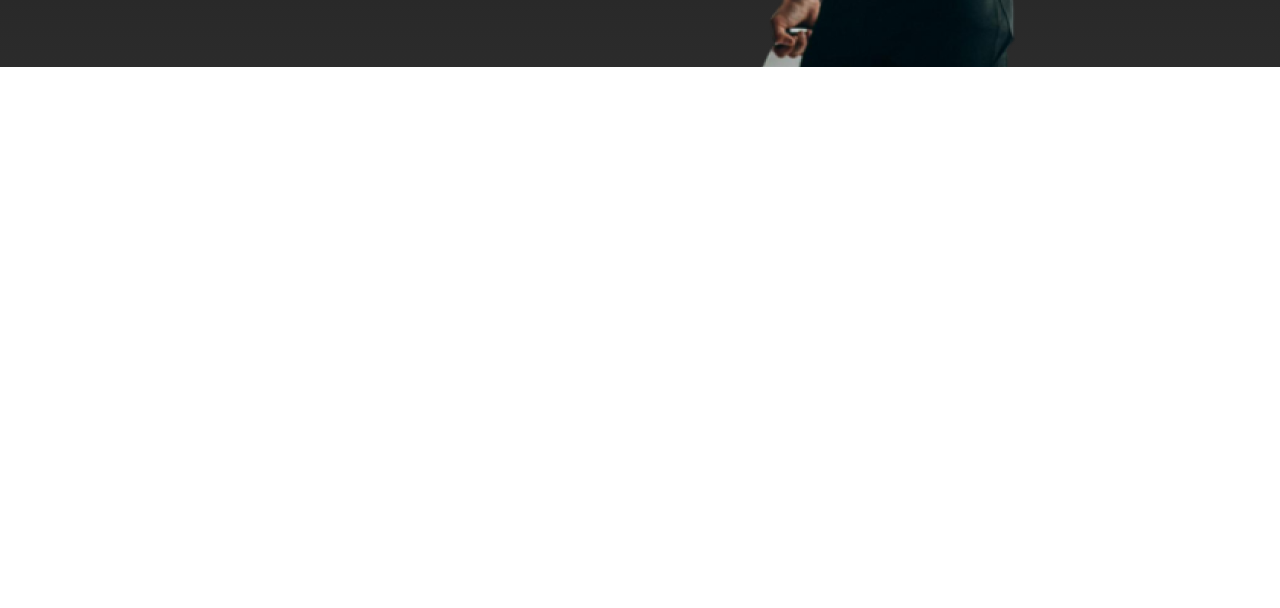
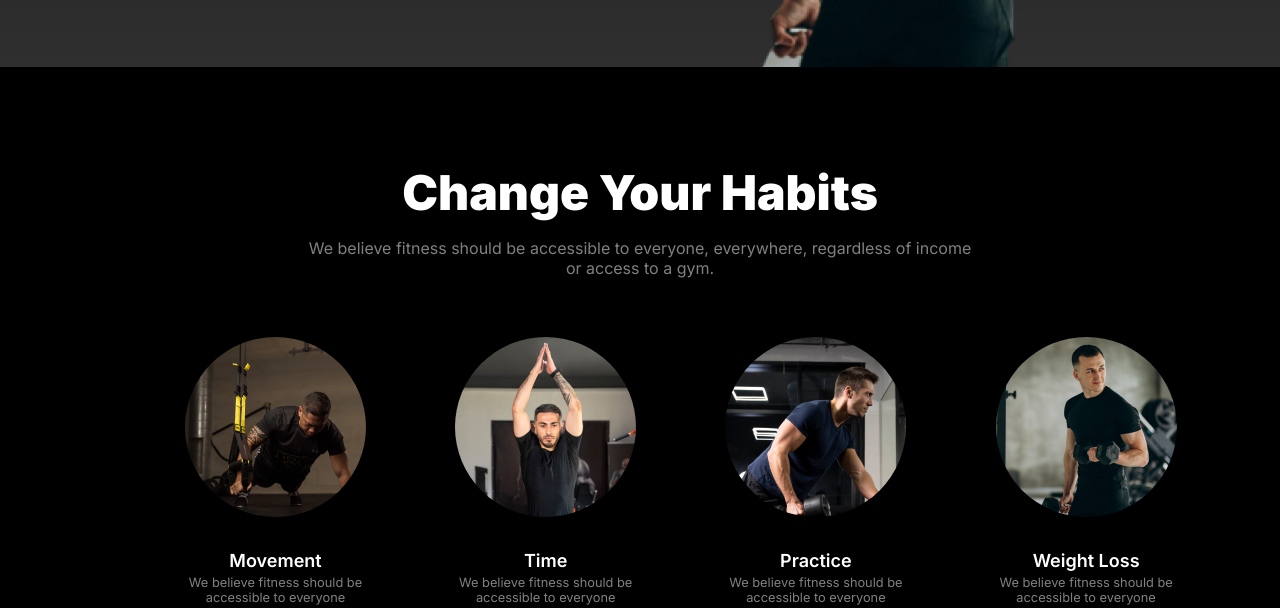
Before and after one commit to mehsam1999/my-second-assignment, a plain HTML site: page index.html in a window 1280 px wide. Shown: the part 669-1277 px from the top of the page. Before the commit the page ends 896 px from the top, so only its background shows below. Drawn offline with Linux system fonts and the light colour scheme.

Commit message:
added change your habits section

```diff
--- a/index.html
+++ b/index.html
@@ -49,7 +49,42 @@
         </section>
     </header>
     <main>
-
+        <section class="habit-section">
+            <div class="habit-text">
+                <h3>Change Your Habits</h3>
+                <p>We believe fitness should be accessible to everyone, everywhere, regardless of income or access to a gym.</p>
+            </div>
+            <div class="habit-card-container">
+                <div class="habit-card">
+                    <div>
+                        <img src="images/image 3.png" alt="">
+                        <h3>Movement</h3>
+                        <p>We believe fitness should be accessible to everyone</p>
+                    </div>
+                </div>
+                <div class="habit-card">
+                    <div>
+                        <img src="images/image 2.png" alt="">
+                        <h3>Time</h3>
+                        <p>We believe fitness should be accessible to everyone</p>
+                    </div>
+                </div>
+                <div class="habit-card">
+                    <div>
+                        <img src="images/image 4.png" alt="">
+                        <h3>Practice</h3>
+                        <p>We believe fitness should be accessible to everyone</p>
+                    </div>
+                </div>
+                <div class="habit-card">
+                    <div>
+                        <img src="images/image 5.png" alt="">
+                        <h3>Weight Loss</h3>
+                        <p>We believe fitness should be accessible to everyone</p>
+                    </div>
+                </div>
+            </div>
+        </section>
     </main>
     <footer>
 
--- a/styles/fitness.css
+++ b/styles/fitness.css
@@ -6,12 +6,16 @@ body{
 * {
     margin: 0;
 }
+main{
+    margin: 0 auto;
+    background-color: black;
+}
 /* header styles */
 .banner-container{
     position: relative;
     width: 100%;
-    background-image: linear-gradient(180.00deg, rgb(17, 17, 17),rgba(119, 119, 119, 0) 900%);
-    margin-bottom: 10rem;
+    background-image: linear-gradient(180deg, rgb(17, 17, 17),rgba(119, 119, 119, 0) 800%);
+
 }
 .navbar-content{
     display: flex;
@@ -131,6 +135,64 @@ body{
 .hamburger{
     display: none;
 }
+/* change your habits style */
+.habit-section{
+    padding: 0 10rem;
+}
+.habit-text{
+    display: flex;
+    flex-direction: column;
+    justify-content: center;
+    align-items: center;
+    text-align: center;
+    padding-top: 6rem;
+}
+.habit-text h3{
+    color: white;
+    font-size: 3rem;
+    font-weight: 900;
+    margin-bottom: 1rem;
+
+}
+.habit-text p{
+    width: 670px;
+    color: rgba(255, 255, 255, 0.5);
+    font-size: 1rem;
+    font-weight: 400;
+    margin-bottom: 3.5rem;
+}
+.habit-card-container{
+    width: 1044px;
+    margin: 0 auto;
+    display: grid;
+    grid-template-columns: repeat(4, 1fr);
+    gap: 2.3rem;
+}
+.habit-card img{
+    border-radius: 50%;
+    margin-bottom: 1.8rem;
+}
+.habit-card{
+    width: 231px;
+    height: 274px;
+    /* border: 1px solid rebeccapurple; */
+    display: flex;
+    align-items: center;
+    justify-content: center;
+    text-align: center;
+}
+.habit-card h3{
+    font-size: 1.125rem;
+    font-weight: 600;
+    color: white;
+    margin-bottom: 0.3rem;
+
+}
+.habit-card p{
+    font-size: 0.8rem;
+    font-weight: 400;
+    color: rgba(255, 255, 255, 0.5);
+}
 /* responsive view for mobile devices */
 @media screen and (max-width: 576px) {
     .navbar{
@@ -166,9 +228,9 @@ body{
         font-size: 1rem;
     }
     .btn-primary{
-        width: 50%;
-        padding: 0.5rem 1.25rem;
-        font-size: 0.9rem;
+        width: 100%;
+        padding: 1rem 1.5rem;
+        font-size: 0.8rem;
         margin-bottom: 3rem;
     }
     .banner-img{
@@ -177,7 +239,7 @@ body{
 
     }
     .banner-video-tutorial{
-        width: 45%;
+        width: 50%;
         margin-left: -14rem;
         margin-top: -6.25rem;
     }
```
